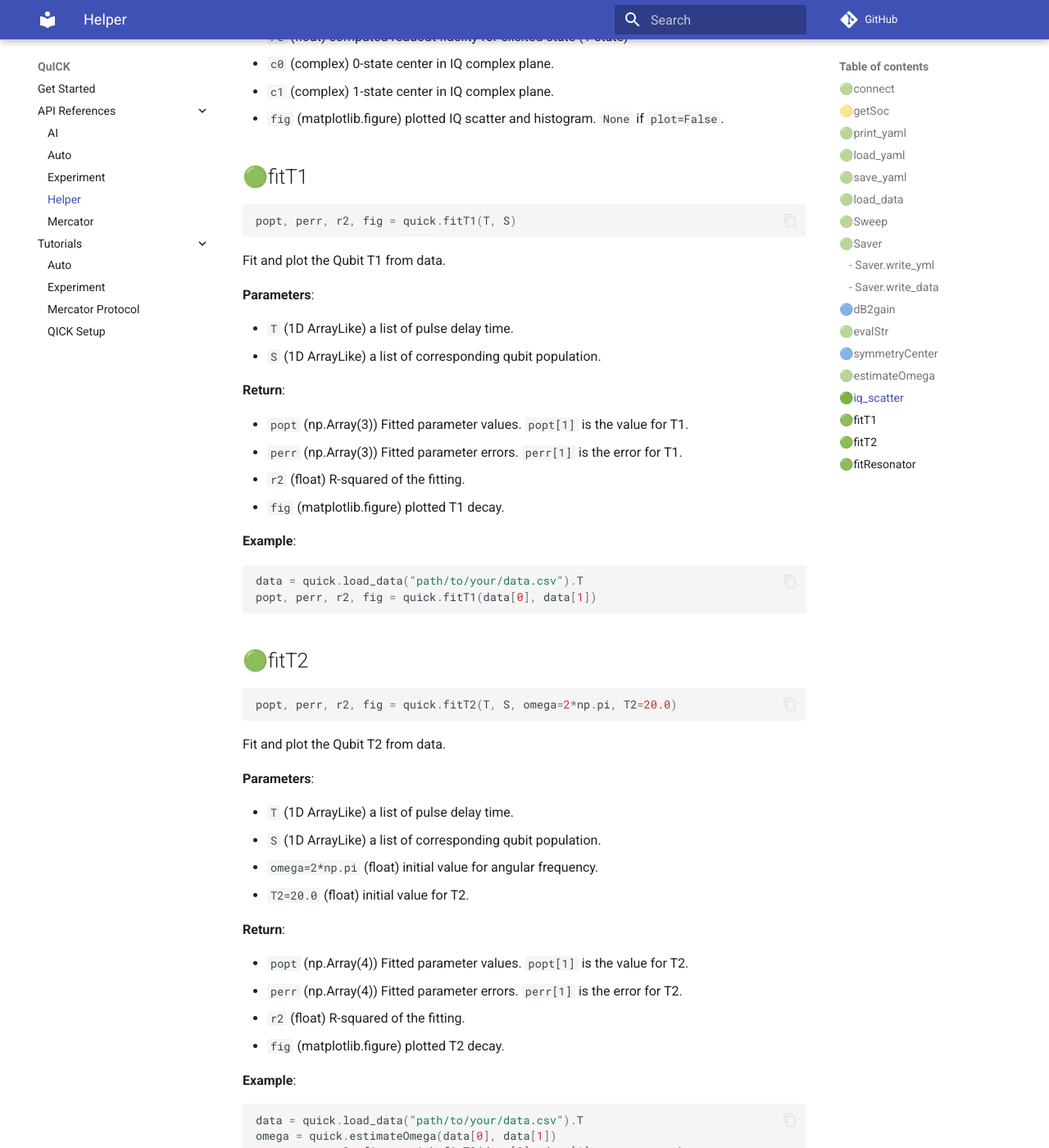
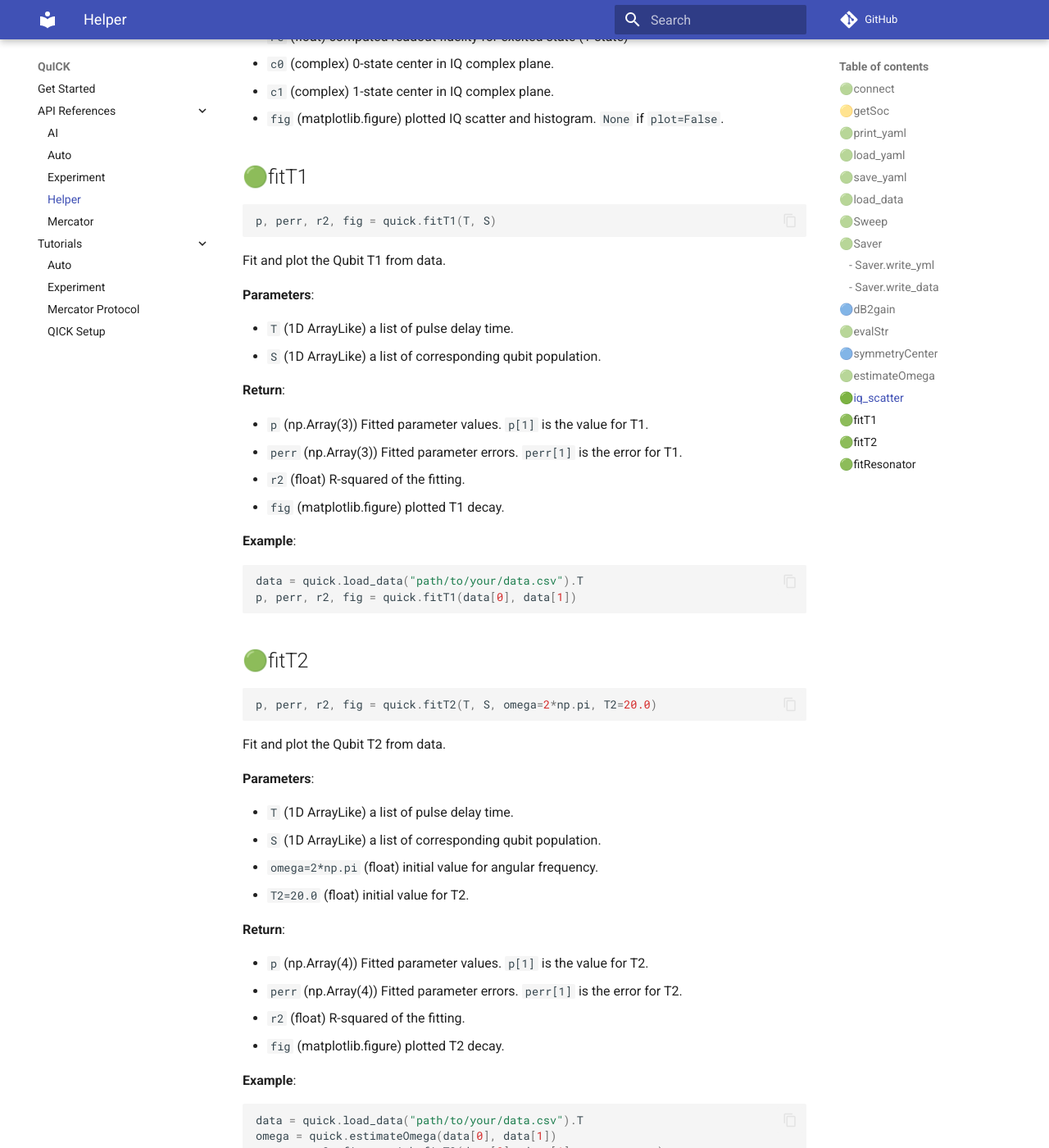
Before and after one commit to clelandlab/quick, an MkDocs documentation site: the page built from docs/API References/helper.md, in a window 1280 px wide and 1400 px high, scrolled down 7086 px. Shown: the whole window at 82% size. Built offline with MkDocs 1.6.1 and Material for MkDocs 9.7.7, drawn with Linux system fonts in a browser that asks for light colours; comment, search, counter and statistics services are not loaded.

Commit message:
Rename popt to p

````diff
--- a/docs/API References/helper.md
+++ b/docs/API References/helper.md
@@ -309,7 +309,7 @@ Compute the center for 0-state and 1-state from measured data. Compute the visib
 ## 🟢fitT1
 
 ```python
-popt, perr, r2, fig = quick.fitT1(T, S)
+p, perr, r2, fig = quick.fitT1(T, S)
 ```
 
 Fit and plot the Qubit T1 from data.
@@ -321,7 +321,7 @@ Fit and plot the Qubit T1 from data.
 
 **Return**:
 
-- `popt` (np.Array(3)) Fitted parameter values. `popt[1]` is the value for T1.
+- `p` (np.Array(3)) Fitted parameter values. `p[1]` is the value for T1.
 - `perr` (np.Array(3)) Fitted parameter errors. `perr[1]` is the error for T1.
 - `r2` (float) R-squared of the fitting.
 - `fig` (matplotlib.figure) plotted T1 decay.
@@ -330,13 +330,13 @@ Fit and plot the Qubit T1 from data.
 
 ```python
 data = quick.load_data("path/to/your/data.csv").T
-popt, perr, r2, fig = quick.fitT1(data[0], data[1])
+p, perr, r2, fig = quick.fitT1(data[0], data[1])
 ```
 
 ## 🟢fitT2
 
 ```python
-popt, perr, r2, fig = quick.fitT2(T, S, omega=2*np.pi, T2=20.0)
+p, perr, r2, fig = quick.fitT2(T, S, omega=2*np.pi, T2=20.0)
 ```
 
 Fit and plot the Qubit T2 from data.
@@ -350,7 +350,7 @@ Fit and plot the Qubit T2 from data.
 
 **Return**:
 
-- `popt` (np.Array(4)) Fitted parameter values. `popt[1]` is the value for T2.
+- `p` (np.Array(4)) Fitted parameter values. `p[1]` is the value for T2.
 - `perr` (np.Array(4)) Fitted parameter errors. `perr[1]` is the error for T2.
 - `r2` (float) R-squared of the fitting.
 - `fig` (matplotlib.figure) plotted T2 decay.
@@ -360,7 +360,7 @@ Fit and plot the Qubit T2 from data.
 ```python
 data = quick.load_data("path/to/your/data.csv").T
 omega = quick.estimateOmega(data[0], data[1])
-popt, perr, r2, fig = quick.fitT2(data[0], data[1], omega=omega)
+p, perr, r2, fig = quick.fitT2(data[0], data[1], omega=omega)
 ```
 
 ## 🟢fitResonator
````
Also changed, not shown: 2 other files.
